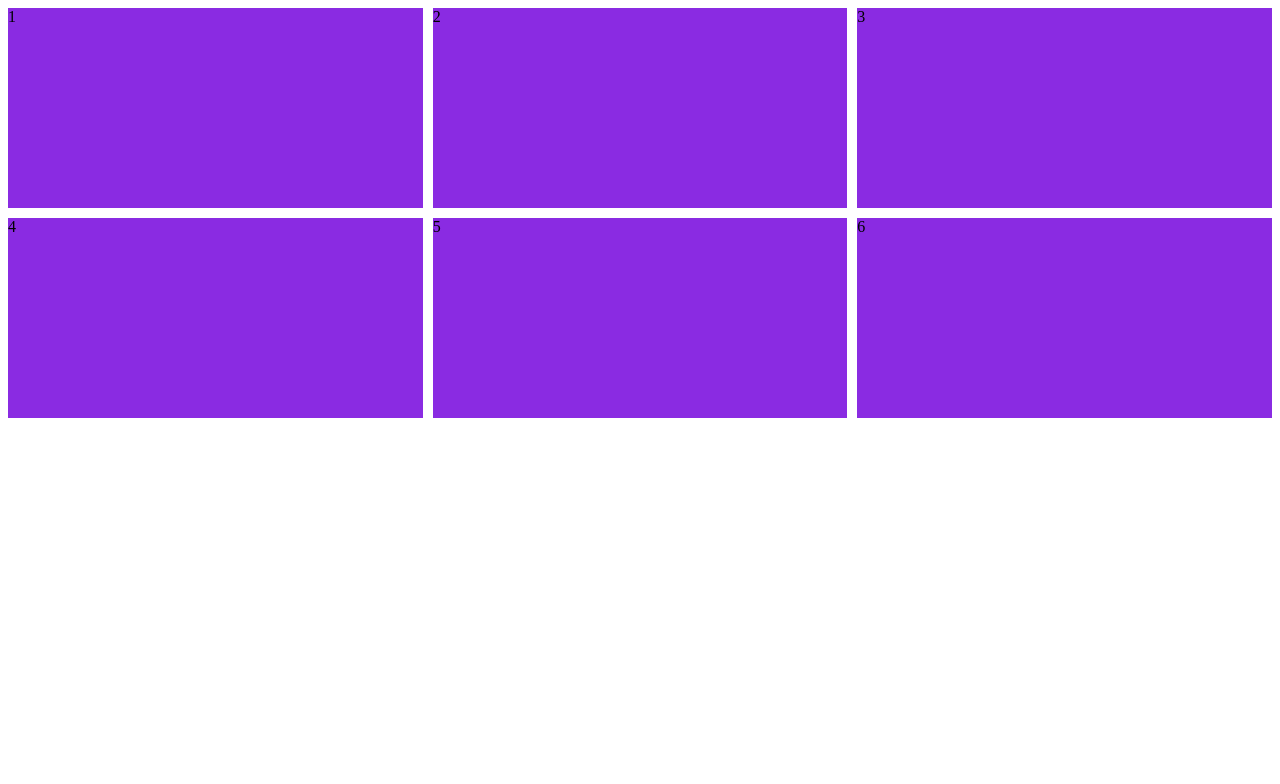
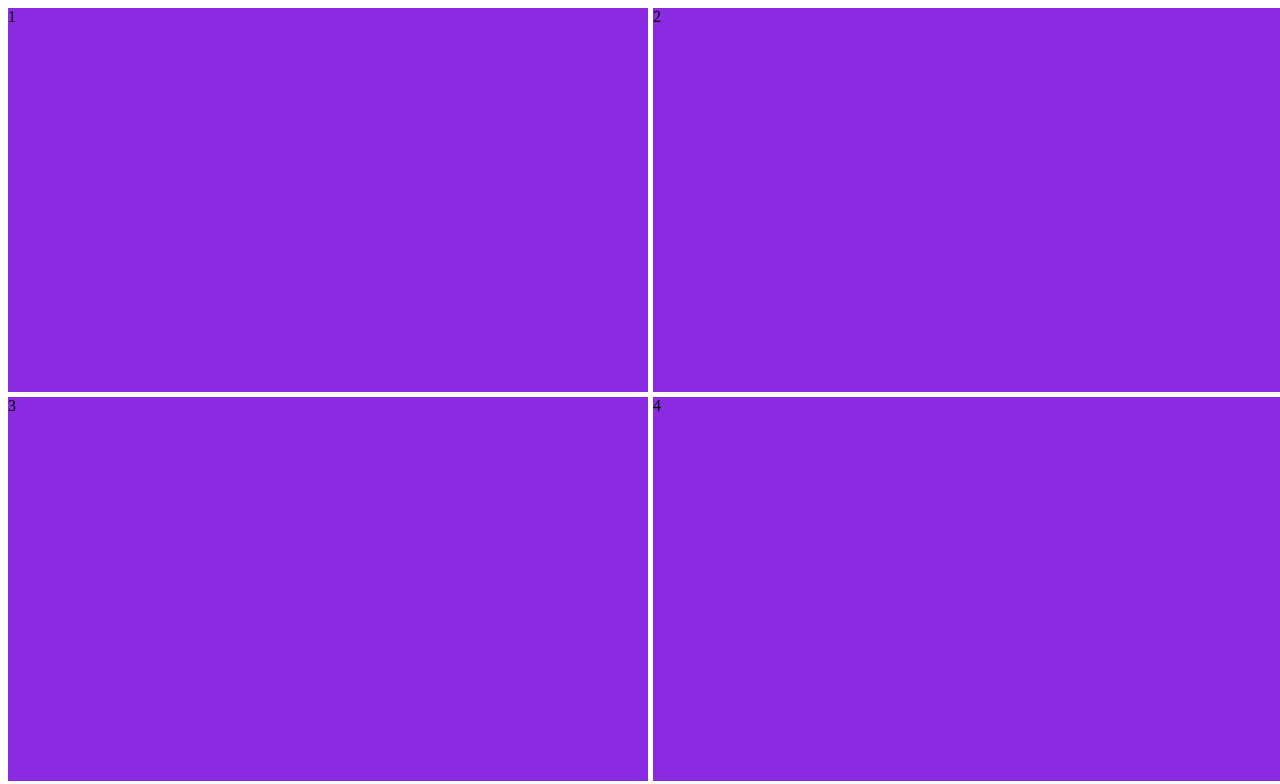
Before and after one commit to mucasantos/site, a plain HTML site: page imagens.html in a window 1280 px wide. Shown: the top 784 px of the page. Drawn offline with Linux system fonts and the light colour scheme.

Commit message:
classes update june

```diff
--- a/style.css
+++ b/style.css
@@ -15,17 +15,18 @@ h1 {
 
   display: grid;
 
-  grid-template-columns: auto auto auto;
-  grid-template-rows: auto auto auto;
-  grid-gap: 10px ;
-  column-gap: 10px;
+  grid-template-columns: auto auto ;
+  grid-template-rows: auto auto ;
+  grid-gap: 5px ;
+  column-gap: 5px;
 }
 
 #image1, #image2, #image3, #image4, #image5,  #image6{
 
     background-color: blueviolet;
-    background-repeat: no-repeat;
+    background-repeat: repeat;
     background-size: 100%;
 
-    height: 200px;
+    height: 30vw;
+    width: 50vw;
 }
```
Also changed, not shown: index5.html (+1 -1 lines), script5.js (+10 -10 lines).
